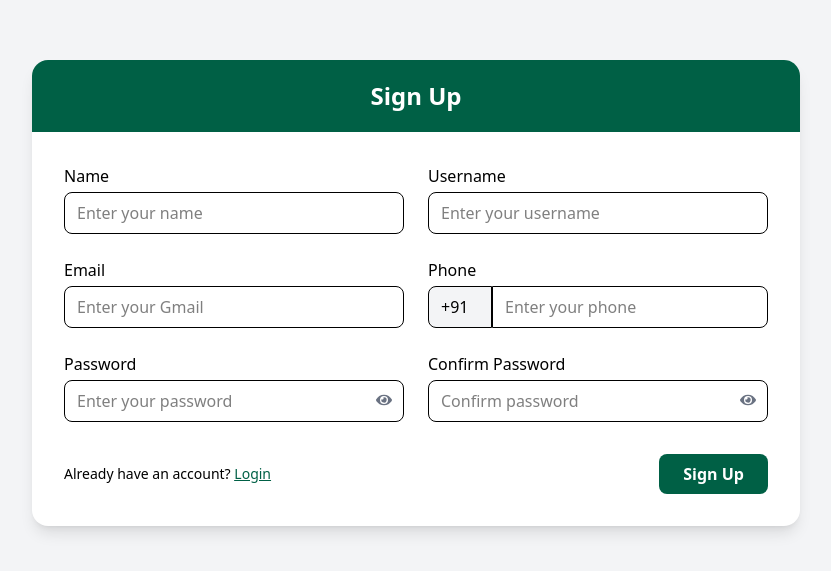
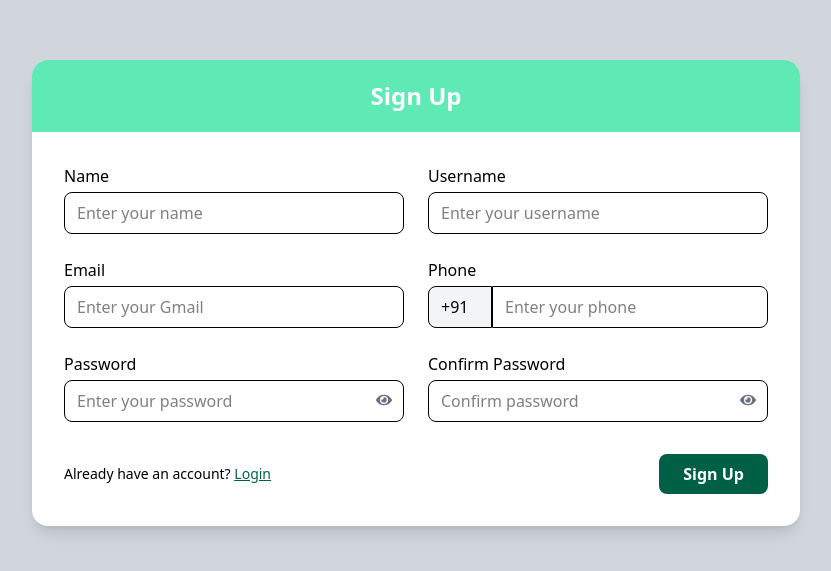
Before and after one commit to rishu449/Signup_Login_Form, a React (Vite) app: page / in a window 1280 px wide. Shown: the part 107-678 px from the top of the page, without its empty margins (224-1055 px from the left). Built offline with nearby package versions, Linux system fonts and the light colour scheme.

Commit message:
comit done

```diff
--- a/src/assets/components/Signup.jsx
+++ b/src/assets/components/Signup.jsx
@@ -88,7 +88,7 @@ function Signup() {
   };
 
   return (
-    <div className="flex items-center justify-center min-h-screen bg-gray-100 px-4">
+    <div className="flex items-center justify-center min-h-screen bg-gray-300 px-4">
       <ToastContainer position="top-center" />
 
       <form
@@ -96,7 +96,7 @@ function Signup() {
         className="bg-white shadow-lg rounded-2xl w-full max-w-3xl"
       >
         {/* Header */}
-        <div className="flex justify-center items-center bg-emerald-800 text-white py-5 rounded-t-2xl">
+        <div className="flex justify-center items-center bg-emerald-300 text-white py-5 rounded-t-2xl">
           <h2 className="text-2xl font-bold text-center">Sign Up</h2>
         </div>
 
```
